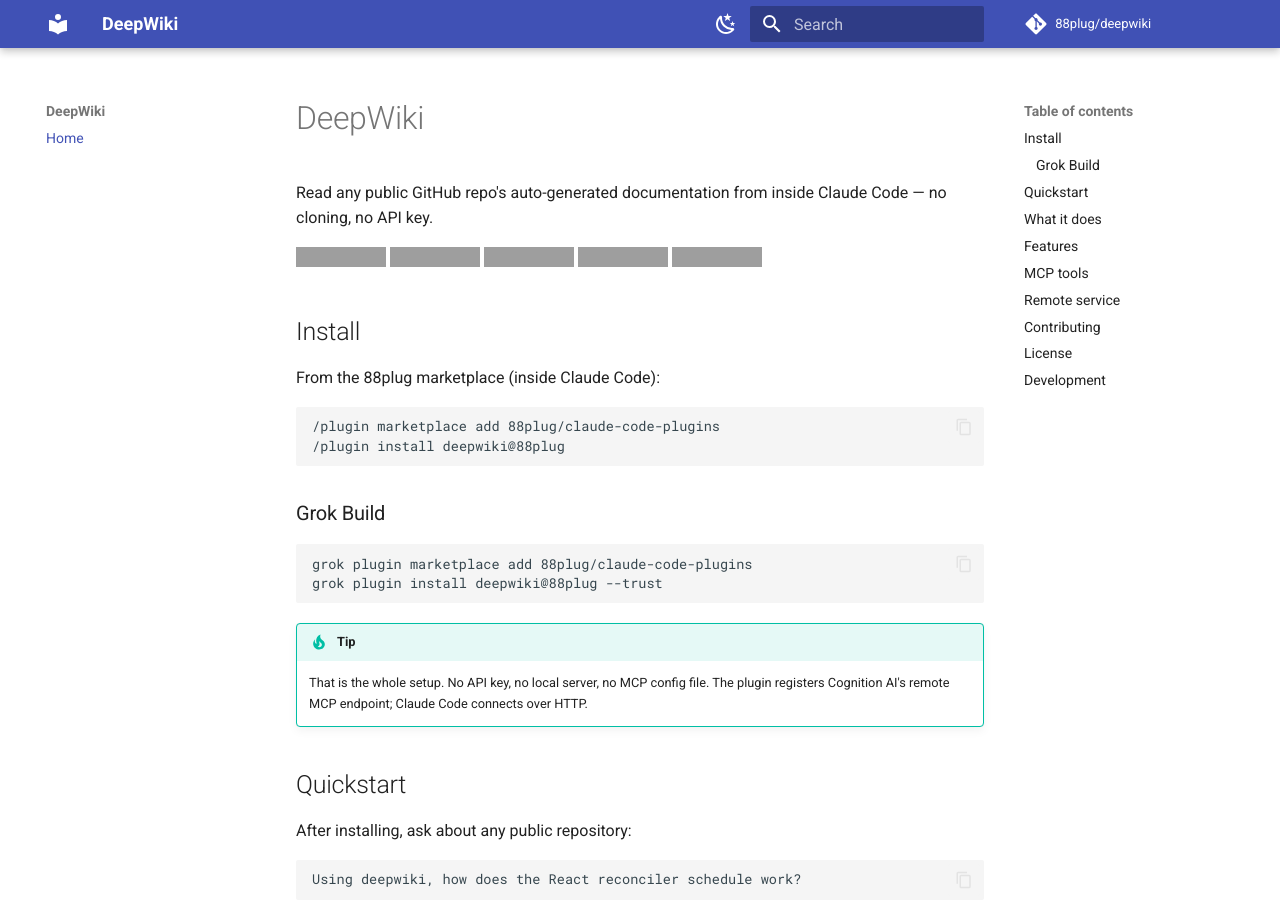
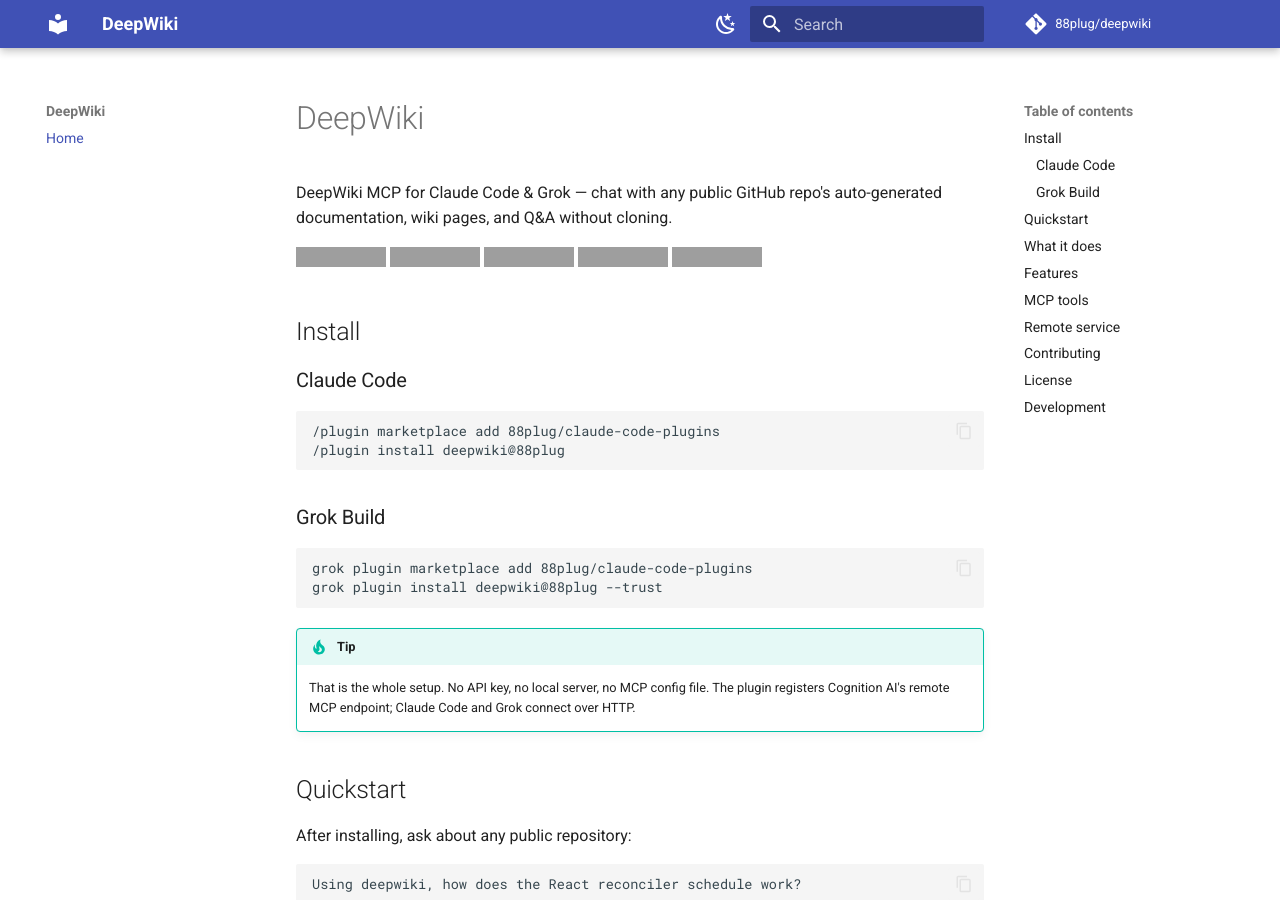
Before and after one commit to 88plug/deepwiki, an MkDocs documentation site: the page built from docs/index.md, in a window 1280 px wide and 900 px high, cut to the strip 0-900 px from the top of the window. Built offline with MkDocs 1.6.1 and Material for MkDocs 9.7.7, drawn with Linux system fonts in a browser that asks for light colours; comment, search, counter and statistics services are not loaded; grey boxes are pictures that could not be loaded.

Commit message:
docs(seo): Wave 7 dual Claude+Grok one-liner + install headings
Keyword-front README/docs hero and site_description; Claude Code + Grok
install section parity for growth SEO pass.

````diff
--- a/docs/index.md
+++ b/docs/index.md
@@ -1,6 +1,6 @@
 # DeepWiki
 
-Read any public GitHub repo's auto-generated documentation from inside Claude Code — no cloning, no API key.
+DeepWiki MCP for Claude Code & Grok — chat with any public GitHub repo's auto-generated documentation, wiki pages, and Q&A without cloning.
 
 [![plugin-validate](https://github.com/88plug/deepwiki/actions/workflows/plugin-validate.yml/badge.svg)](https://github.com/88plug/deepwiki/actions/workflows/plugin-validate.yml)
 [![License: FSL-1.1-ALv2](https://img.shields.io/badge/license-FSL--1.1--ALv2-blue?style=flat)](https://github.com/88plug/deepwiki/blob/main/LICENSE)
@@ -10,9 +10,9 @@
 
 ## Install
 
-From the 88plug marketplace (inside Claude Code):
+### Claude Code
 
-```sh
+```text
 /plugin marketplace add 88plug/claude-code-plugins
 /plugin install deepwiki@88plug
 ```
@@ -24,11 +24,10 @@
 grok plugin install deepwiki@88plug --trust
 ```
 
-
 !!! tip
     That is the whole setup. No API key, no local server, no MCP config file.
-    The plugin registers Cognition AI's remote MCP endpoint; Claude Code connects
-    over HTTP.
+    The plugin registers Cognition AI's remote MCP endpoint; Claude Code and Grok
+    connect over HTTP.
 
 ## Quickstart
 
--- a/mkdocs.yml
+++ b/mkdocs.yml
@@ -1,5 +1,5 @@
 site_name: DeepWiki
-site_description: 'Claude Code plugin for DeepWiki MCP — chat with any public GitHub repo''s auto-generated documentation, wiki pages, and Q&A without cloning.'
+site_description: 'DeepWiki MCP for Claude Code & Grok — chat with any public GitHub repo''s auto-generated documentation, wiki pages, and Q&A without cloning.'
 site_url: https://88plug.github.io/deepwiki/
 repo_url: https://github.com/88plug/deepwiki
 repo_name: 88plug/deepwiki
````
Also changed, not shown: README.md (+4 -3 lines).
